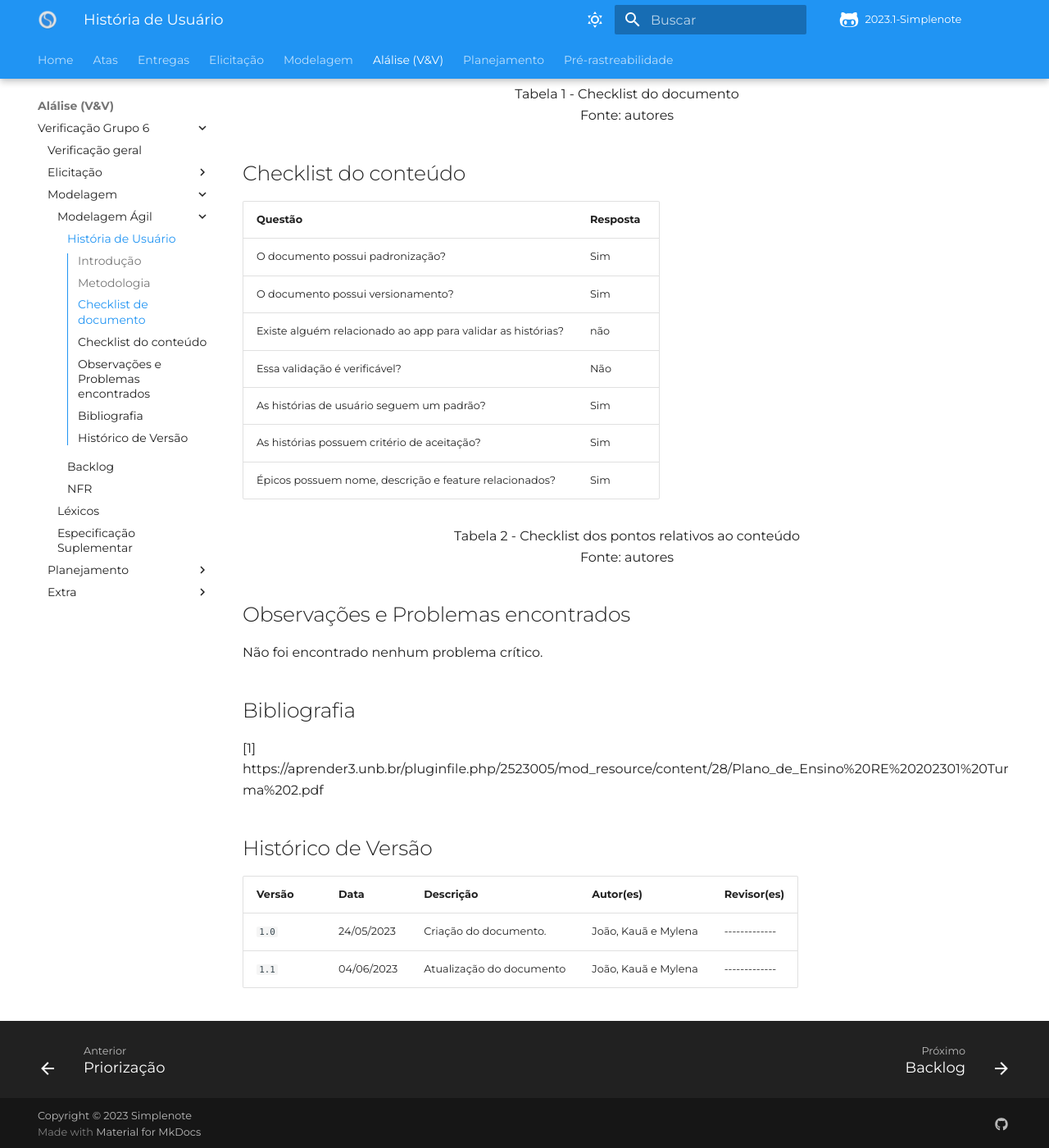
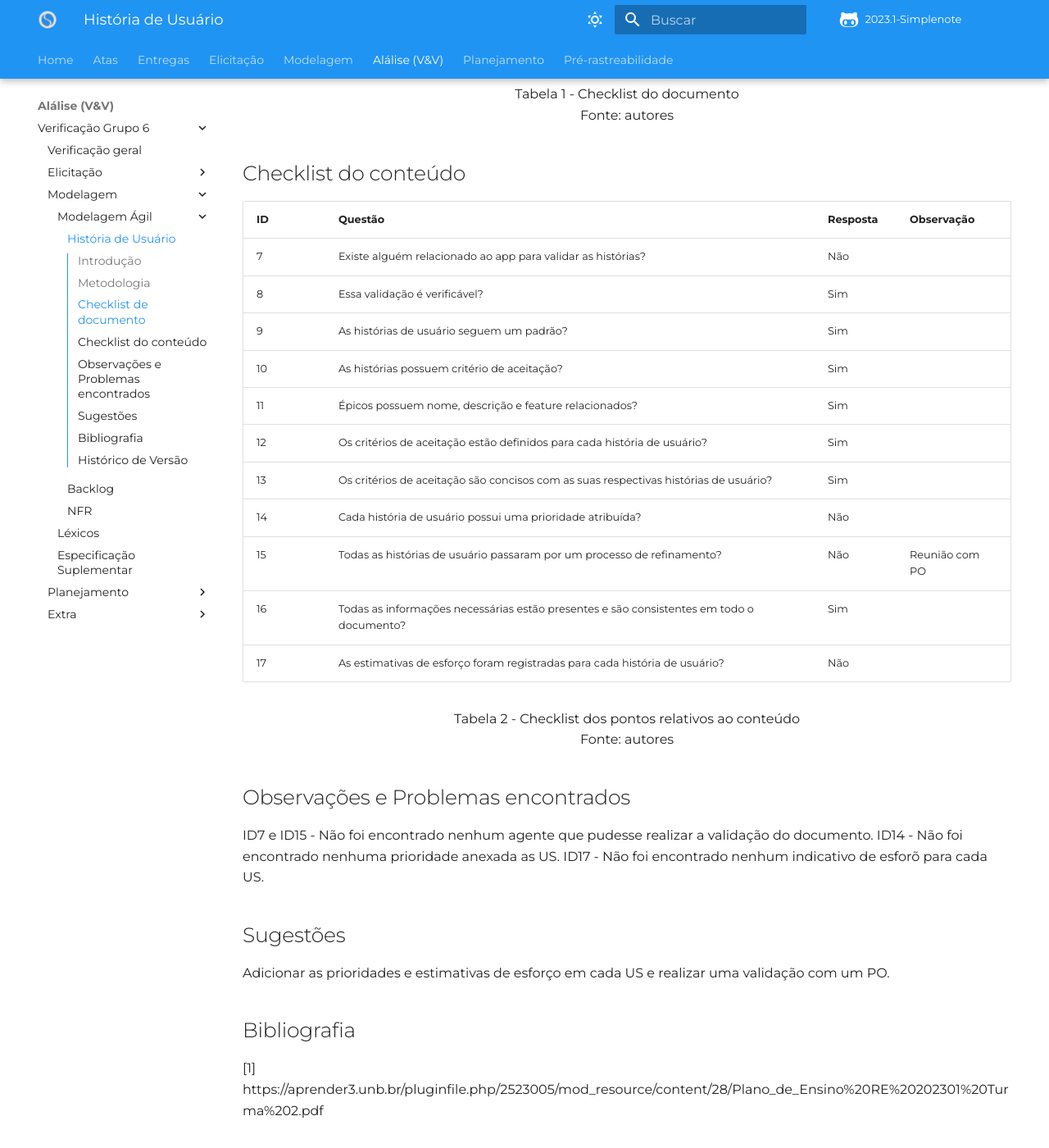
Before and after one commit to Requisitos-de-Software/2023.1-Simplenote, an MkDocs documentation site: the page built from docs/analise-grupo6/modelagem/Agil/Historias_de_usuario.md, in a window 1280 px wide and 1400 px high, scrolled down 1059 px. Shown: the whole window at 82% size. Built offline with MkDocs 1.6.1 and Material for MkDocs 9.7.7, drawn with Linux system fonts in a browser that asks for light colours; some web fonts are replaced; comment, search, counter and statistics services are not loaded; some of the changed text lies outside the part shown.

Commit message:
Update Historias_de_usuario.md

```diff
--- a/docs/analise-grupo6/modelagem/Agil/Historias_de_usuario.md
+++ b/docs/analise-grupo6/modelagem/Agil/Historias_de_usuario.md
@@ -27,20 +27,29 @@ Também temos o campo "Observação", um campo no qual pode ser feito algum come
 <p align="center"> Tabela 1 - Checklist do documento <br> Fonte: autores </p>
 
 ## Checklist do conteúdo
-|Questão|Resposta|
-|-------|--------|
-|O documento possui padronização?|Sim|
-|O documento possui versionamento?|Sim|
-|Existe alguém relacionado ao app para validar as histórias?|não|
-|Essa validação é verificável? |Não|
-|As histórias de usuário seguem um padrão?|Sim|
-|As histórias possuem critério de aceitação?|Sim|
-|Épicos possuem nome, descrição e feature relacionados?|Sim|
+|ID|Questão|Resposta|Observação|
+|--|-------|--------|----------|
+|7|Existe alguém relacionado ao app para validar as histórias?|Não||
+|8|Essa validação é verificável? |Sim||
+|9|As histórias de usuário seguem um padrão?|Sim||
+|10|As histórias possuem critério de aceitação?|Sim||
+|11|Épicos possuem nome, descrição e feature relacionados?|Sim||
+|12|Os critérios de aceitação estão definidos para cada história de usuário?|Sim||
+|13|Os critérios de aceitação são concisos com as suas respectivas histórias de usuário?|Sim||
+|14|Cada história de usuário possui uma prioridade atribuída?|Não||
+|15|Todas as histórias de usuário passaram por um processo de refinamento?|Não|Reunião com PO|
+|16|Todas as informações necessárias estão presentes e são consistentes em todo o documento?|Sim||
+|17|As estimativas de esforço foram registradas para cada história de usuário?|Não||
 
 <p align="center"> Tabela 2 - Checklist dos pontos relativos ao conteúdo <br> Fonte: autores </p>
 
 ## Observações e Problemas encontrados
-Não foi encontrado nenhum problema crítico.
+ID7 e ID15 - Não foi encontrado nenhum agente que pudesse realizar a validação do documento.
+ID14 - Não foi encontrado nenhuma prioridade anexada as US.
+ID17 - Não foi encontrado nenhum indicativo de esforõ para cada US.
+
+## Sugestões
+Adicionar as prioridades e estimativas de esforço em cada US e realizar uma validação com um PO.
 
 ## Bibliografia
 [1] https://aprender3.unb.br/pluginfile.php/2523005/mod_resource/content/28/Plano_de_Ensino%20RE%20202301%20Turma%202.pdf
@@ -51,3 +60,4 @@ Não foi encontrado nenhum problema crítico.
 | ------ | ------------- | ---------------------------------- | ------------- | ------------- |
 | `1.0`  | 24/05/2023    | Criação do documento.              |  João, Kauã e Mylena  | ------------- |
 | `1.1`  | 04/06/2023    | Atualização do documento           |  João, Kauã e Mylena  | ------------- |
+| `1.2`  | 13/06/2023    | Adição de perguntas                | Kauã                  |               |
```
